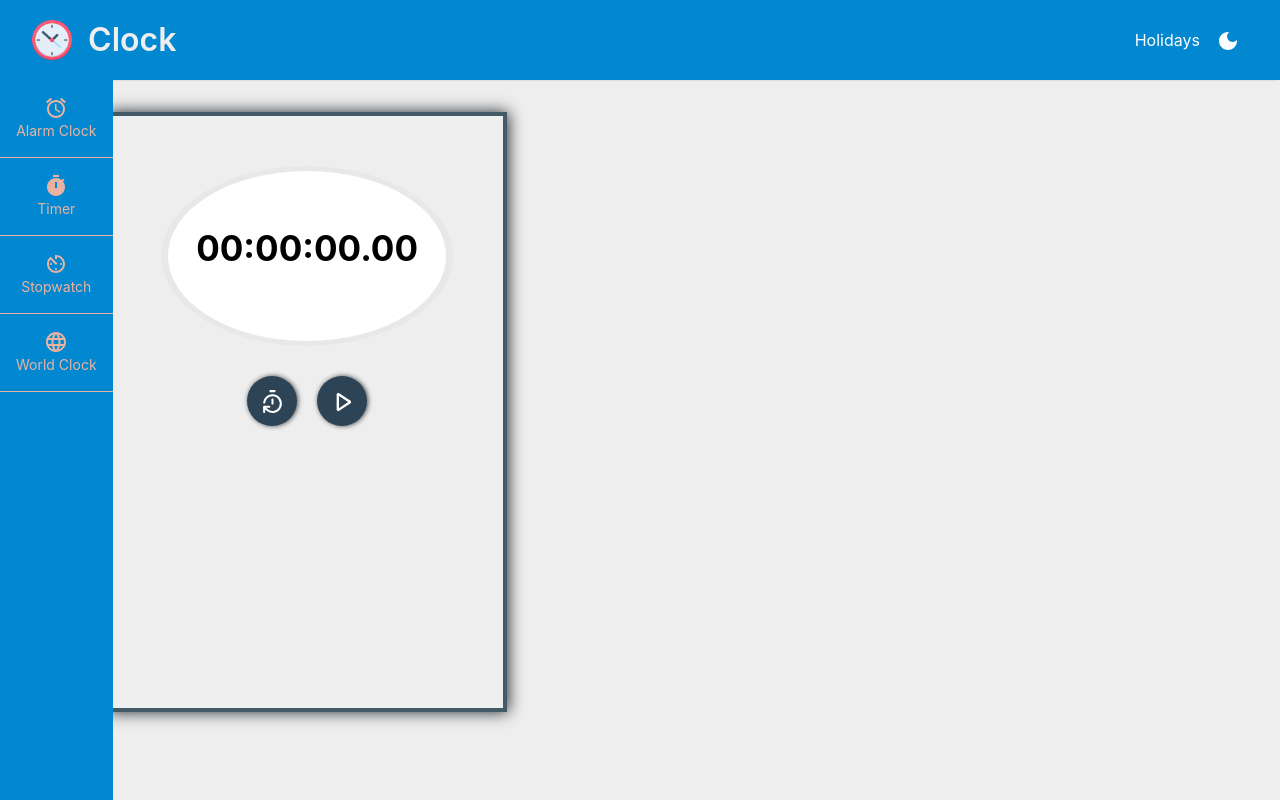
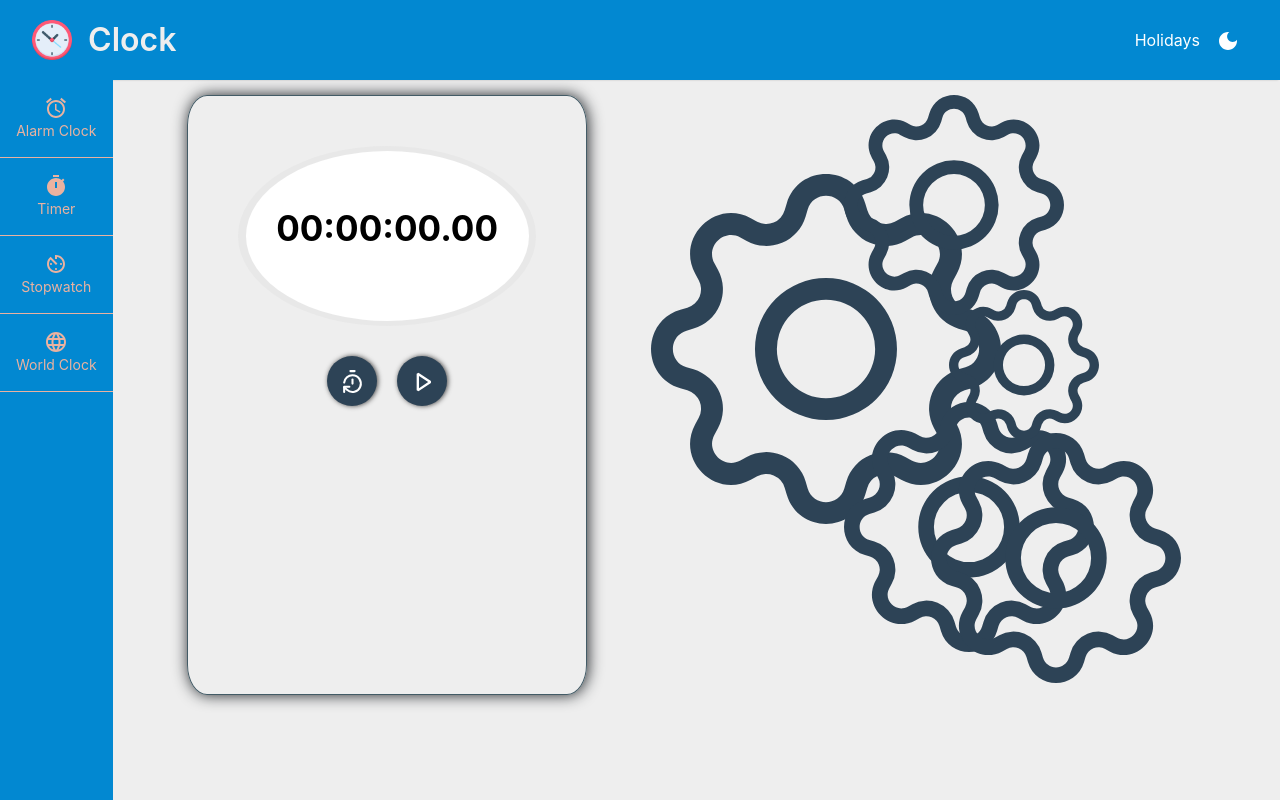
Before and after one commit to subayeel/clock, a React (Create React App) app: page /Stopwatch in a window 1280 px wide. Built offline with nearby package versions, Linux system fonts and the light colour scheme.

Commit message:
gears added

```diff
--- a/src/Components/stopwatch.jsx
+++ b/src/Components/stopwatch.jsx
@@ -4,7 +4,7 @@ import { BsStop } from 'react-icons/bs';
 import { LuTimerReset } from 'react-icons/lu';
 import { PiFlagPennant } from 'react-icons/pi';
 import { MdDeleteOutline } from 'react-icons/md';
-// import stopwatchAudio from '../Assets/Audio/stopwatchaudio.mp3';
+import { BsGear } from 'react-icons/bs';
 import '../styles/stopwatchstyle.css'
 
 function Stopwatch() {
@@ -15,14 +15,12 @@ function Stopwatch() {
   const [isStoped, setIsStoped] = useState(true);
   const [isAnimation, setAnimation] = useState(false);
   const intervalRef = useRef(null);
-  // const audio = new Audio(stopwatchAudio);
 
   const start = () => {
     if (!isRunning) {
       intervalRef.current = setInterval(() => {
         setTime((prevTime) => prevTime + 10);
       }, 10);
-      // audio.play();
       setIsRunning(true);
       setIsStarted(true);
       setIsStoped(false);
@@ -33,10 +31,10 @@ function Stopwatch() {
   const stop = () => {
     if (isRunning) {
       clearInterval(intervalRef.current);
-      // audio.pause();
       setIsRunning(false);
       setIsStarted(false);
       setIsStoped(true);
+      setAnimation(false);
     }
   };
 
@@ -110,6 +108,13 @@ function Stopwatch() {
           </>
         )}
       </div>
+      <div className='gears'>
+        <BsGear id={isAnimation ? 'spin' : ''}  size='350px' className='gear1'/>
+        <BsGear id={isAnimation ? 'spin-back' : ''} size='250px' className='gear2'/>
+        <BsGear id={isAnimation ? 'spin' : ''} size='150px' className='gear3'/>
+        <BsGear id={isAnimation ? 'spin' : ''} size='250px' className='gear4'/>
+        <BsGear id={isAnimation ? 'spin-back' : ''} size='220px' className='gear5'/>
+      </div>
     </div>
   );
 }
--- a/src/styles/stopwatchstyle.css
+++ b/src/styles/stopwatchstyle.css
@@ -4,21 +4,26 @@
   box-sizing: border-box;
 }
 
-.container {
+.container-time {
   font-size: 16px;
   height: 100vh;
-  margin: auto;
   padding-top: 15px;
+  display: grid;
+  grid-template-columns: 1fr 2fr;
+  gap: 2rem;
 }
+
 
 .watch{
   width: 400px;
   height: 600px;
-  margin: 2rem auto;
+  /* margin: 2rem auto; */
   box-shadow: 1px 0px 15px;
   text-align: center;
   padding: 50px;
-  border: 4px solid #435b66;
+  border: 1px solid #435b66;
+  border-radius: 5%;
+  margin-left: 5em;
 }
 
 .outer-circle {
@@ -88,11 +93,13 @@
   overflow: auto;
   position: relative;
   margin-top: 7px;
+  padding: 0;
 }
 
 .laps::-webkit-scrollbar {
   display: none;
 }
+
 
 .lap-items {
   display: flex;
@@ -110,7 +117,6 @@
   background-size: 400% 400%;
   animation: Animation 3s ease infinite;
 }
-
 @keyframes Animation {
   0% {
     background-position: 0% 50%;
@@ -122,3 +128,72 @@
     background-position: 0% 50%;
   }
 }
+
+.gears {
+  max-width: 100%;
+  padding: 2em;
+  position: relative;
+}
+
+.gear1,
+.gear2,
+.gear3,
+.gear4,
+.gear5 {
+  color: rgb(45, 67, 86);
+  display: block;
+  position: absolute;
+}
+
+.gear1 {
+  top: 10%;
+}
+
+.gear2 {
+  bottom: 29%;
+  left: 34%;
+}
+
+.gear3 {
+  bottom: 56%;
+  left: 50%;
+}
+
+.gear4 {
+  top: 43%;
+  right: 15%;
+}
+
+.gear5 {
+  top: 0%;
+  left: 34%;
+}
+
+#spin {
+  animation: spin 4s linear infinite;
+}
+
+#spin-back {
+  animation: spin-back 4s linear infinite;
+}
+
+@keyframes spin {
+  100% {
+    transform: rotate(360deg);
+  }
+}
+
+@keyframes spin-back {
+  100% {
+    transform: rotate(-360deg);
+  }
+}
+
+@media screen and (max-width:768px) {
+  .gears {
+    display :none;
+  }
+  .container-time {
+    grid-template-columns: 1fr;
+  }
+}
```
